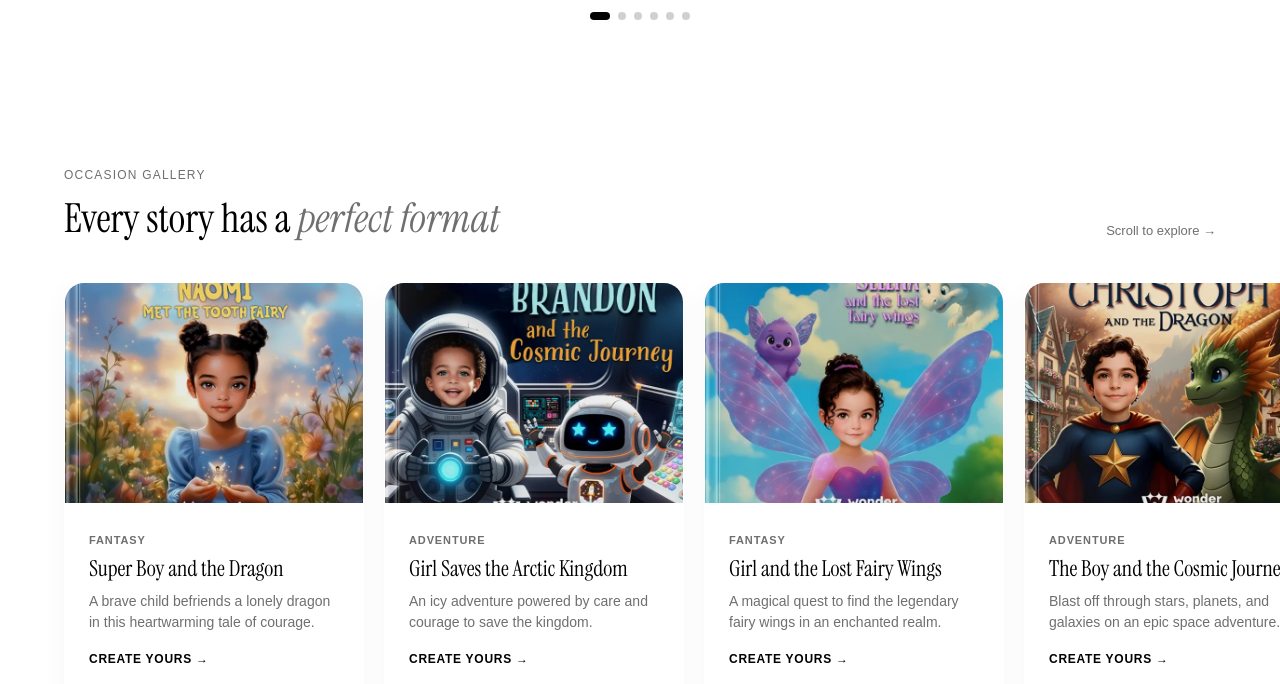
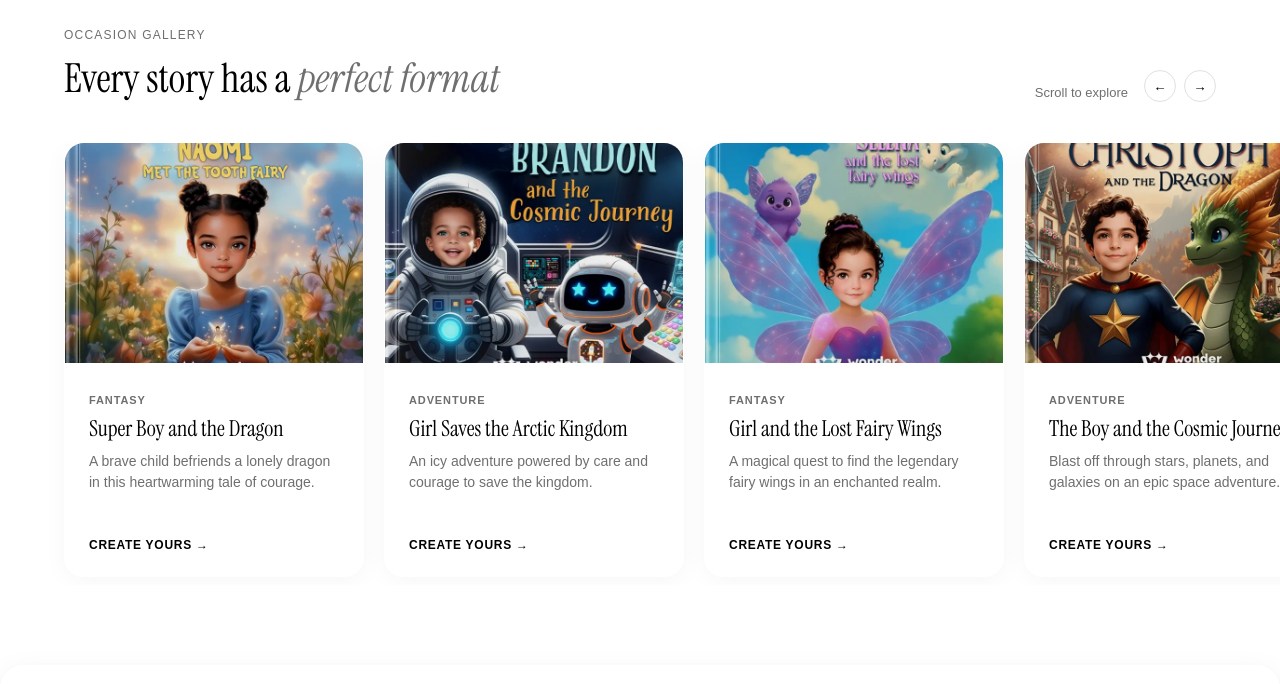
Before and after one commit to vineeth-prid/onceupon, a React (Vite) app in the folder apps/frontend/: page / in a window 1280 px wide. Shown: the part 7686-8370 px from the top of the page. Built offline with nearby package versions, Linux system fonts and the light colour scheme; no server answers; a web font is replaced by a local one.

Commit message:
Fix uneven container sizes and add interactive scroll arrows to gallery and testimonials

```diff
--- a/apps/frontend/src/components/OccasionGallery.tsx
+++ b/apps/frontend/src/components/OccasionGallery.tsx
@@ -1,4 +1,5 @@
 import { Link } from 'react-router-dom';
+import { useRef } from 'react';
 
 const occasions = [
   {
@@ -60,6 +61,19 @@ const occasions = [
 ];
 
 export default function OccasionGallery() {
+  const scrollRef = useRef<HTMLDivElement>(null);
+
+  const scroll = (direction: 'left' | 'right') => {
+    if (scrollRef.current) {
+      const { current } = scrollRef;
+      const scrollAmount = 320; // Approximate card width + gap
+      current.scrollBy({
+        left: direction === 'left' ? -scrollAmount : scrollAmount,
+        behavior: 'smooth'
+      });
+    }
+  };
+
   return (
     <section style={{ padding: '80px 0' }}>
       <style>{`
@@ -94,16 +108,41 @@ export default function OccasionGallery() {
               <em style={{ color: '#6F6F6F' }}>perfect format</em>
             </h2>
           </div>
-          <p
-            className="font-body hidden sm:block"
-            style={{ fontSize: 13, color: '#6F6F6F', whiteSpace: 'nowrap', marginBottom: 4 }}
-          >
-            Scroll to explore &rarr;
-          </p>
+          <div className="hidden sm:flex items-center gap-4">
+            <p
+              className="font-body"
+              style={{ fontSize: 13, color: '#6F6F6F', whiteSpace: 'nowrap', marginBottom: 0 }}
+            >
+              Scroll to explore
+            </p>
+            <div style={{ display: 'flex', gap: 8 }}>
+              <button
+                onClick={() => scroll('left')}
+                style={{
+                  width: 32, height: 32, borderRadius: '50%', border: '1px solid #E0E0E0',
+                  background: '#fff', cursor: 'pointer', display: 'flex', alignItems: 'center', justifyContent: 'center'
+                }}
+                aria-label="Scroll left"
+              >
+                &larr;
+              </button>
+              <button
+                onClick={() => scroll('right')}
+                style={{
+                  width: 32, height: 32, borderRadius: '50%', border: '1px solid #E0E0E0',
+                  background: '#fff', cursor: 'pointer', display: 'flex', alignItems: 'center', justifyContent: 'center'
+                }}
+                aria-label="Scroll right"
+              >
+                &rarr;
+              </button>
+            </div>
+          </div>
         </div>
       </div>
 
       <div
+        ref={scrollRef}
         className="occasion-scroll"
         style={{
           display: 'flex',
@@ -113,6 +152,7 @@ export default function OccasionGallery() {
           paddingRight: 24,
           paddingBottom: 8,
           scrollbarWidth: 'none',
+          alignItems: 'stretch',
         }}
       >
         {occasions.map((item) => (
@@ -121,13 +161,15 @@ export default function OccasionGallery() {
             key={item.title}
             className="occasion-card liquid-glass"
             style={{
-              display: 'block',
+              display: 'flex',
+              flexDirection: 'column',
               flexShrink: 0,
               width: 300,
               borderRadius: 20,
               overflow: 'hidden',
               textDecoration: 'none',
               color: 'inherit',
+              height: 'auto',
             }}
           >
             {/* Image area */}
@@ -152,7 +194,7 @@ export default function OccasionGallery() {
             </div>
 
             {/* Text area */}
-            <div style={{ padding: '20px 24px 24px' }}>
+            <div style={{ padding: '20px 24px 24px', flexGrow: 1, display: 'flex', flexDirection: 'column' }}>
               <p
                 className="font-body"
                 style={{
@@ -174,7 +216,7 @@ export default function OccasionGallery() {
               </h3>
               <p
                 className="font-body"
-                style={{ fontSize: 14, lineHeight: 1.5, color: '#6F6F6F', margin: '0 0 16px' }}
+                style={{ fontSize: 14, lineHeight: 1.5, color: '#6F6F6F', margin: '0 0 16px', flexGrow: 1 }}
               >
                 {item.description}
               </p>
--- a/apps/frontend/src/components/VideoTestimonials.tsx
+++ b/apps/frontend/src/components/VideoTestimonials.tsx
@@ -147,29 +147,25 @@ export default function VideoTestimonials() {
         .video-testi-scroll::-webkit-scrollbar { display: none; }
         .video-testi-card {
           flex-shrink: 0;
-          width: min(360px, 80vw);
-          height: min(560px, 75vh);
+          width: 300px;
+          height: 480px;
           border-radius: 20px;
           overflow: hidden;
           position: relative;
           scroll-snap-align: center;
+          display: flex;
+          flex-direction: column;
         }
-        @media (min-width: 768px) {
+        @media (max-width: 480px) {
           .video-testi-card {
-            width: 380px;
-            height: 600px;
-          }
-        }
-        @media (min-width: 1024px) {
-          .video-testi-card {
-            width: 400px;
-            height: 640px;
+            width: 260px;
+            height: 420px;
           }
         }
       `}</style>
 
       {/* Header */}
-      <div style={{ textAlign: "center", marginBottom: 40, padding: "0 24px" }}>
+      <div style={{ maxWidth: 1200, margin: '0 auto', textAlign: "center", marginBottom: 40, padding: "0 24px" }}>
         <h2
           className="font-display"
           style={{
@@ -245,12 +241,15 @@ export default function VideoTestimonials() {
           onScroll={handleScroll}
           style={{
             display: "flex",
-            gap: 16,
+            gap: 20,
             overflowX: "auto",
             scrollSnapType: "x mandatory",
             scrollbarWidth: "none",
-            padding: "0 24px",
+            paddingLeft: 'max(24px, calc((100vw - 1200px) / 2 + 24px))',
+            paddingRight: 24,
             justifyContent: "start",
+            alignItems: "flex-start",
+            minHeight: 500,
           }}
         >
           {TESTIMONIALS.map((t, i) => (
```
